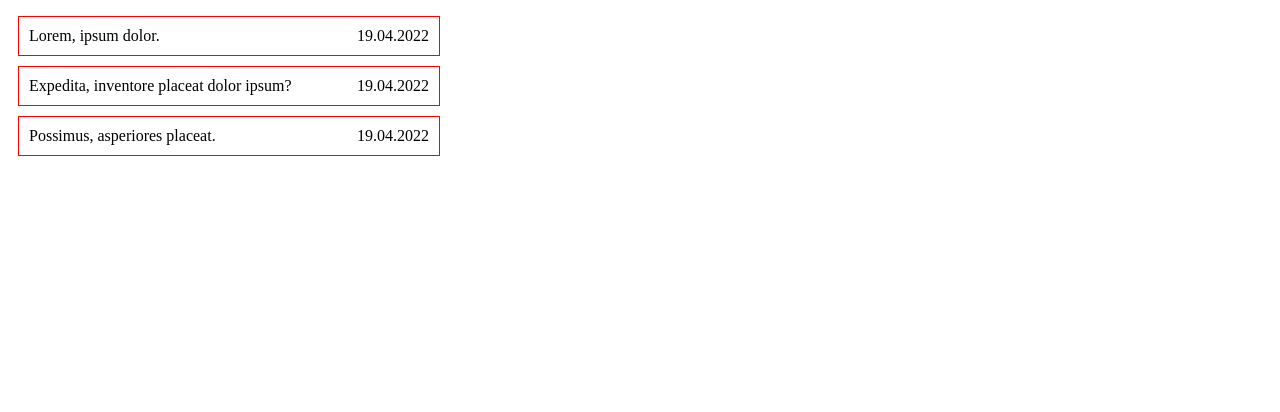
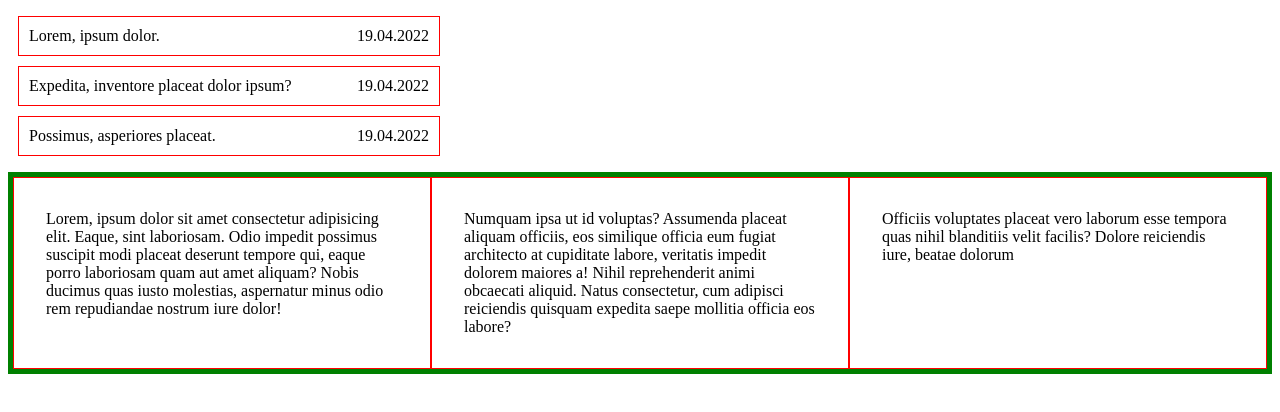
Before and after one commit to freshjsftm/flexible-box, a plain HTML site: page index.html in a window 1280 px wide. Drawn offline with Linux system fonts and the light colour scheme.

Commit message:
Example 3 in row

```diff
--- a/assets/css/style.css
+++ b/assets/css/style.css
@@ -1,28 +1,37 @@
-.list{
+.list {
   padding: 0;
   list-style: none;
 }
-.list-item-container{
+.list-item-container {
   display: flex;
   justify-content: space-between;
   flex-wrap: wrap;
-
   width: 100%;
   max-width: 400px;
   border: 1px solid red;
   padding: 10px;
   margin: 10px;
 }
-.list-item-container>*{
+.list-item-container > * {
   flex-grow: 0.5;
 }
-.event{
+.event {
   margin-left: auto;
 }
-.data-event{
+.data-event {
   text-align: right;
 }
-.inner-event{
+.inner-event {
   display: inline-block;
   text-align: center;
 }
+
+.wrapper {
+  display: flex;
+  border: 5px solid green;
+}
+.inner {
+  flex-basis: 33.33%;
+  padding: 2em;
+  border: 1px solid red;
+}
--- a/index.html
+++ b/index.html
@@ -23,5 +23,12 @@
         <div class="data-event">19.04.2022</div>
       </li>
     </ul>
+
+    <div class="wrapper">
+      <div class="inner">Lorem, ipsum dolor sit amet consectetur adipisicing elit. Eaque, sint laboriosam. Odio impedit possimus suscipit modi placeat deserunt tempore qui, eaque porro laboriosam quam aut amet aliquam? Nobis ducimus quas iusto molestias, aspernatur minus odio rem repudiandae nostrum iure dolor!</div>
+      <div class="inner">Numquam ipsa ut id voluptas? Assumenda placeat aliquam officiis, eos similique officia eum fugiat architecto at cupiditate labore, veritatis impedit dolorem maiores a! Nihil reprehenderit animi obcaecati aliquid. Natus consectetur, cum adipisci reiciendis quisquam expedita saepe mollitia officia eos labore?</div>
+      <div class="inner">Officiis voluptates placeat vero laborum esse tempora quas nihil blanditiis velit facilis? Dolore reiciendis iure, beatae dolorum </div>
+    </div>
+
   </body>
 </html>
```
